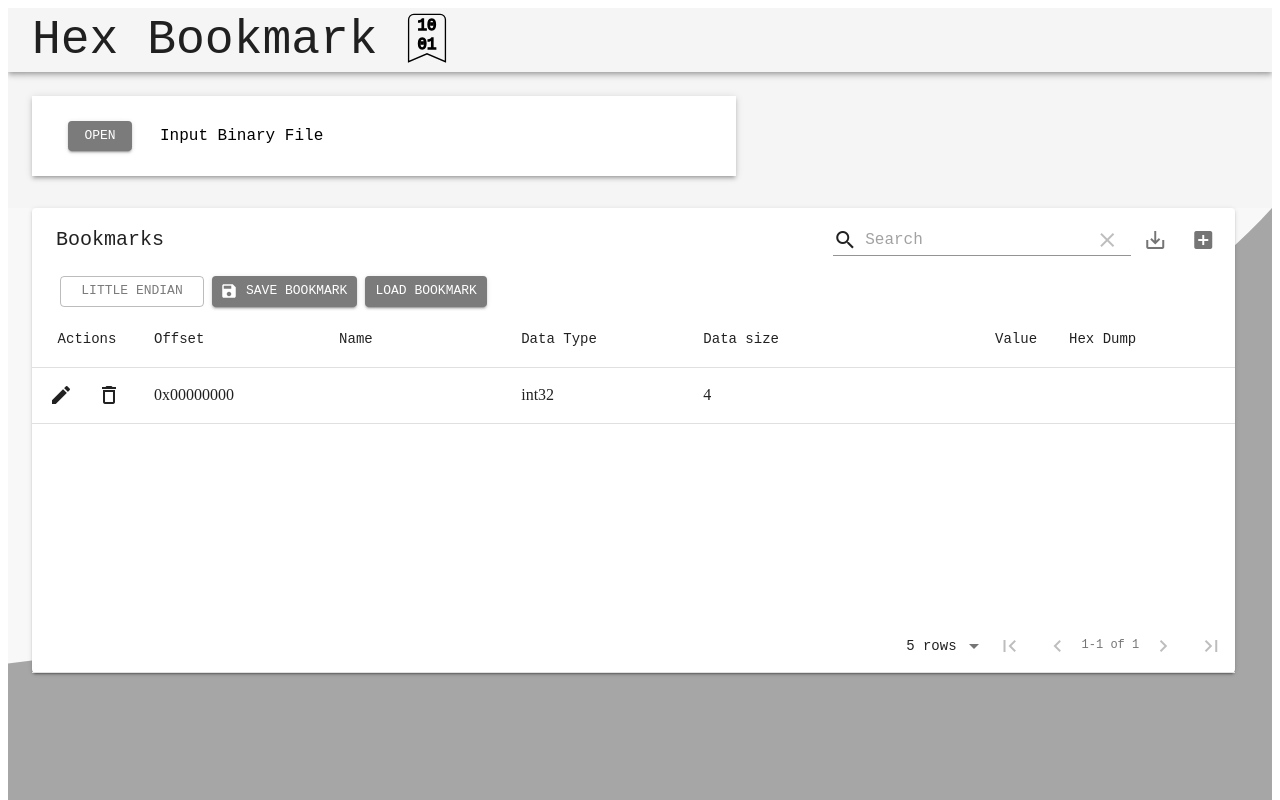
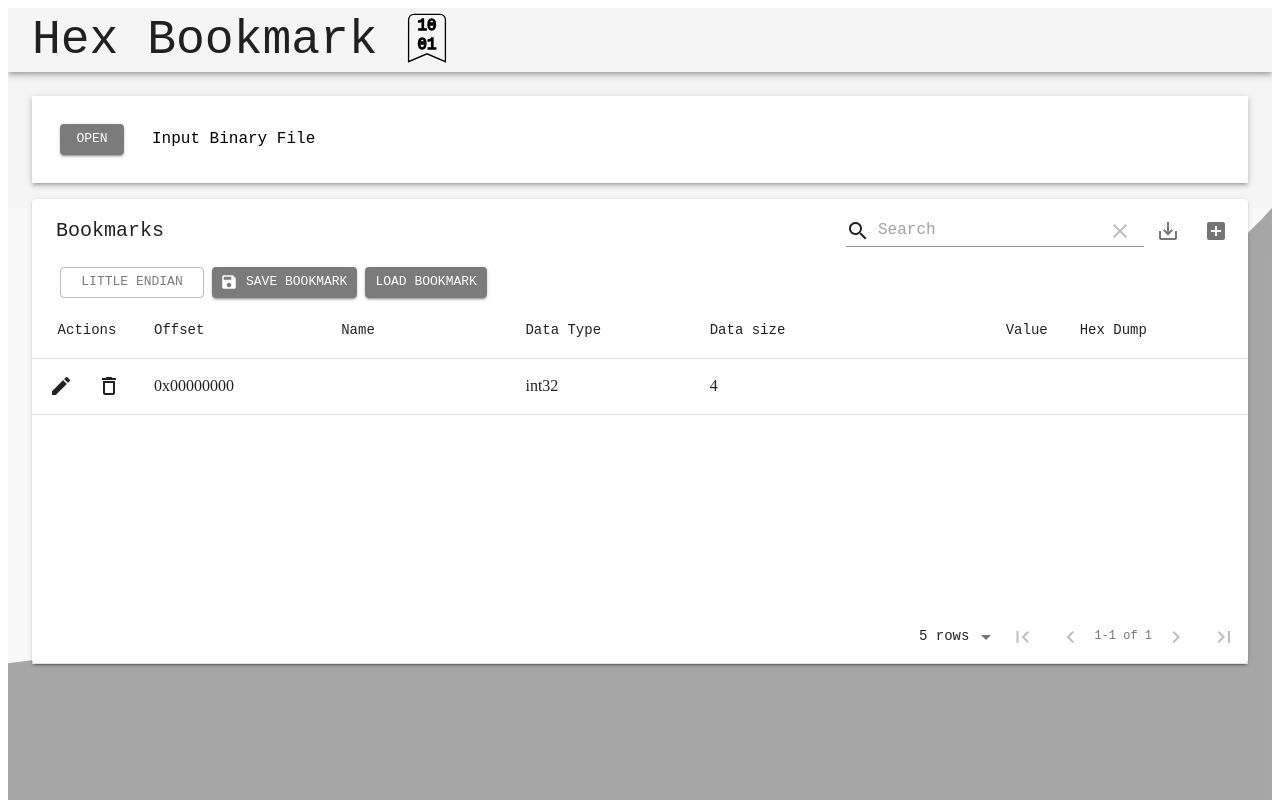
Before and after one commit to utokusa/hex_bookmark, a React (Create React App) app: page / in a window 1280 px wide. Shown: the top 800 px of the page. Built offline with nearby package versions, Linux system fonts and the light colour scheme.

Commit message:
Improve css appearance

```diff
--- a/src/BinaryFileInput.js
+++ b/src/BinaryFileInput.js
@@ -2,18 +2,19 @@ import React from 'react';
 import Box from '@material-ui/core/Box';
 import Typography from '@material-ui/core/Typography';
 import FileSelectButton from './FileSelectButton'
+import Container from '@material-ui/core/Container';
 
 export default function BinaryFileInput(props) {
   function handleFileSelect(newFileInfo, newData) {
     props.onChange(newFileInfo, newData);
   }
   return (
+    <Container>
       <Box
         boxShadow={3}
         bgcolor="background.paper"
-      m={3}
-      p={4}
-      style={{ width: '40rem', height: '1rem' }}
+        mt={3}
+        p={3}
         display="flex"
         flexDirection="row"
         alignItems="center"
@@ -30,6 +31,7 @@ export default function BinaryFileInput(props) {
           </Typography>
         </Box>
       </Box>
+    </Container>
   );
 }
 
--- a/src/Bookmark.js
+++ b/src/Bookmark.js
@@ -5,7 +5,7 @@ import Button from '@material-ui/core/Button';
 import SaveIcon from '@material-ui/icons/Save';
 import MaterialTable, { MTableToolbar } from 'material-table';
 import FileSelectButton from './FileSelectButton'
-
+import Container from '@material-ui/core/Container';
 
 const useStyles = makeStyles(theme => ({
   input: {
@@ -18,10 +18,9 @@ const useStyles = makeStyles(theme => ({
 
 export default function Bookmark(props) {
   return (
+    <Container>
       <Box
-      m={2}
-      p={1}
-      style={{ width: '94vw', height: '70rem' }}
+        mt={2}
       >
         <BookmarkTable
           boxShadow={3}
@@ -39,7 +38,7 @@ export default function Bookmark(props) {
           bookmarkFile={props.bookmarkFile}
         />
       </Box>
-
+    </Container>
   );
 }
 
```
Lines whose indentation alone changed are shown as unchanged.
